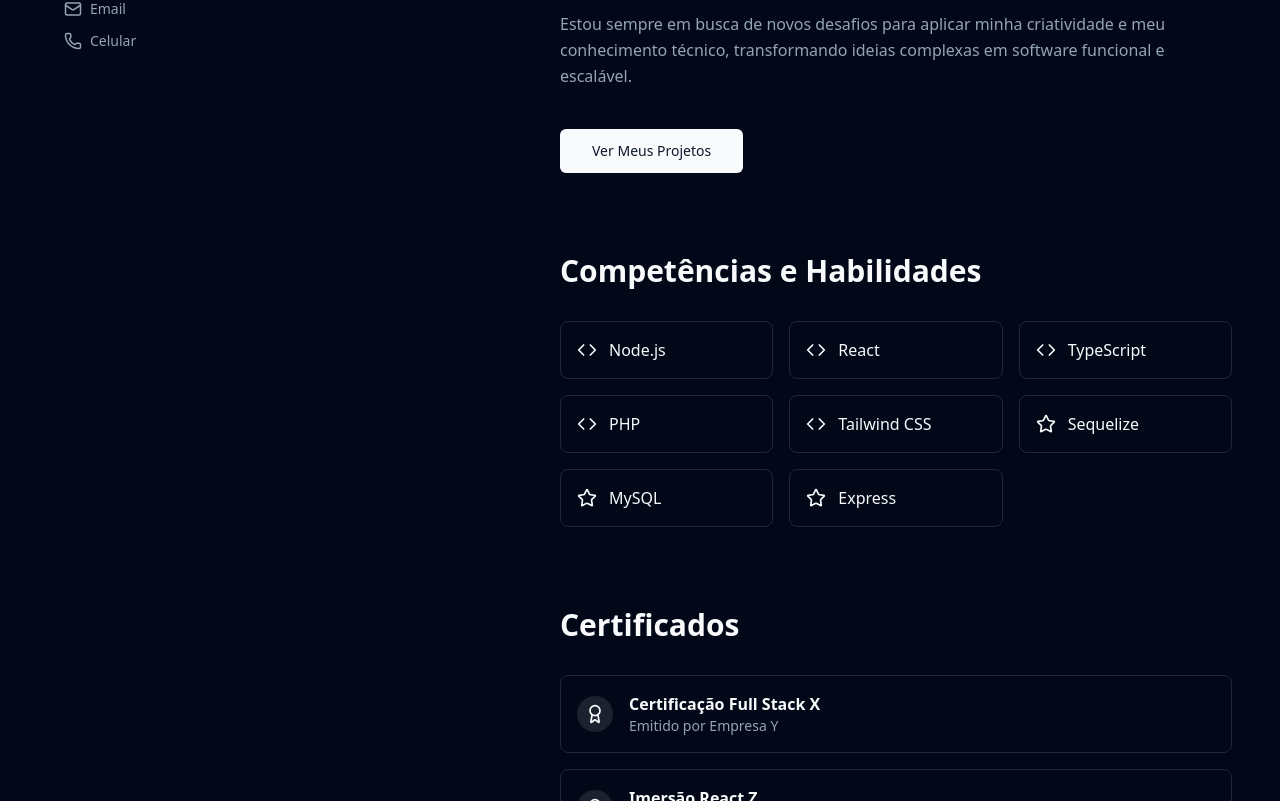
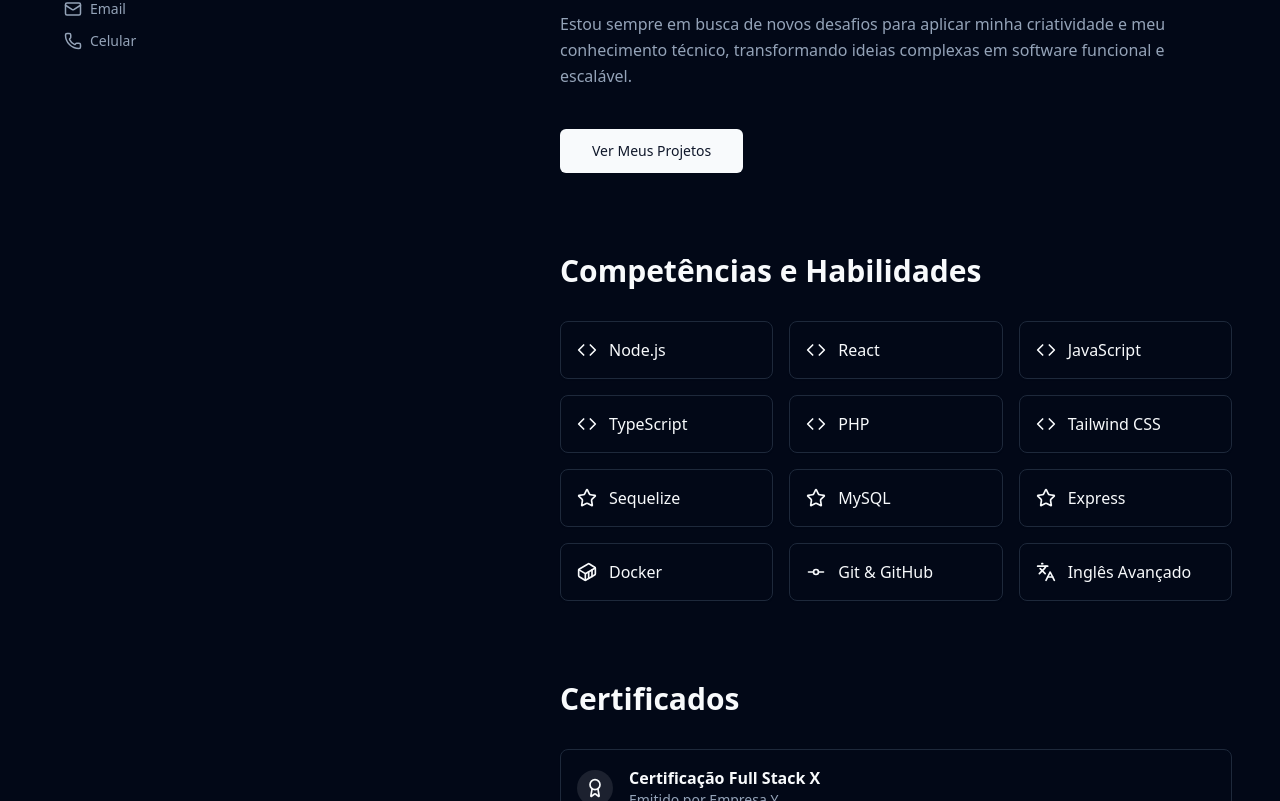
Before and after one commit to GustavoCrisosth/Project---Portfolio, a React (Vite) app in the folder frontend/: page / in a window 1280 px wide. Shown: the part 547-1348 px from the top of the page. Built offline with nearby package versions, Linux system fonts and the light colour scheme.

Commit message:
competencias e habilidades att

```diff
--- a/frontend/src/pages/Home.tsx
+++ b/frontend/src/pages/Home.tsx
@@ -19,19 +19,27 @@ import {
     Phone,
     Award,
     Code,
-    Star
+    Star,
+    Container,
+    GitCommit,
+    Languages
 } from "lucide-react"
 
 
 const skills = [
     { name: "Node.js", icon: <Code size={20} /> },
     { name: "React", icon: <Code size={20} /> },
+    { name: "JavaScript", icon: <Code size={20} /> },
     { name: "TypeScript", icon: <Code size={20} /> },
     { name: "PHP", icon: <Code size={20} /> },
     { name: "Tailwind CSS", icon: <Code size={20} /> },
     { name: "Sequelize", icon: <Star size={20} /> },
     { name: "MySQL", icon: <Star size={20} /> },
     { name: "Express", icon: <Star size={20} /> },
+    { name: "Docker", icon: <Container size={20} /> },
+    { name: "Git & GitHub", icon: <GitCommit size={20} /> },
+    { name: "Inglês Avançado", icon: <Languages size={20} /> },
+
 ];
 
 const certificates = [
```
